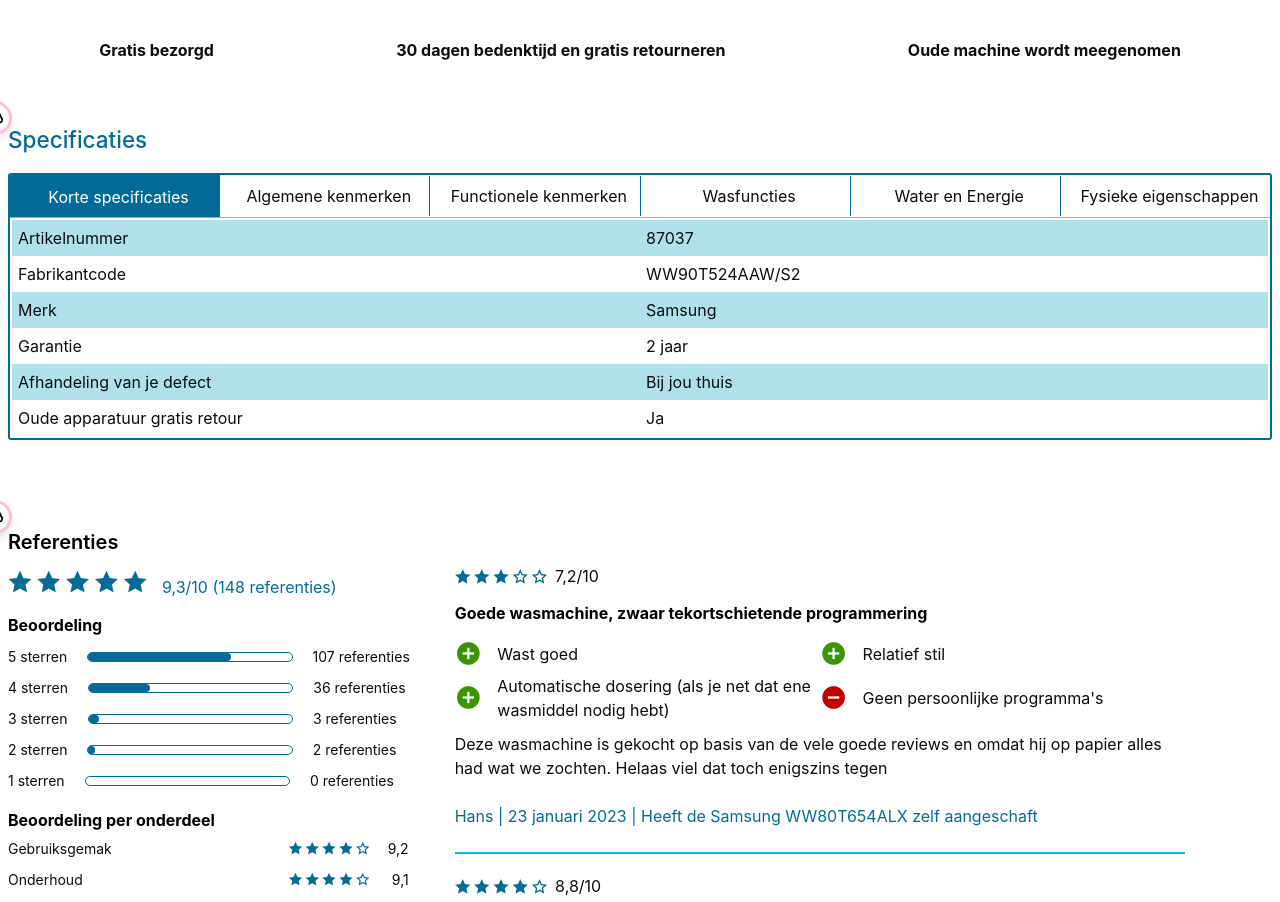
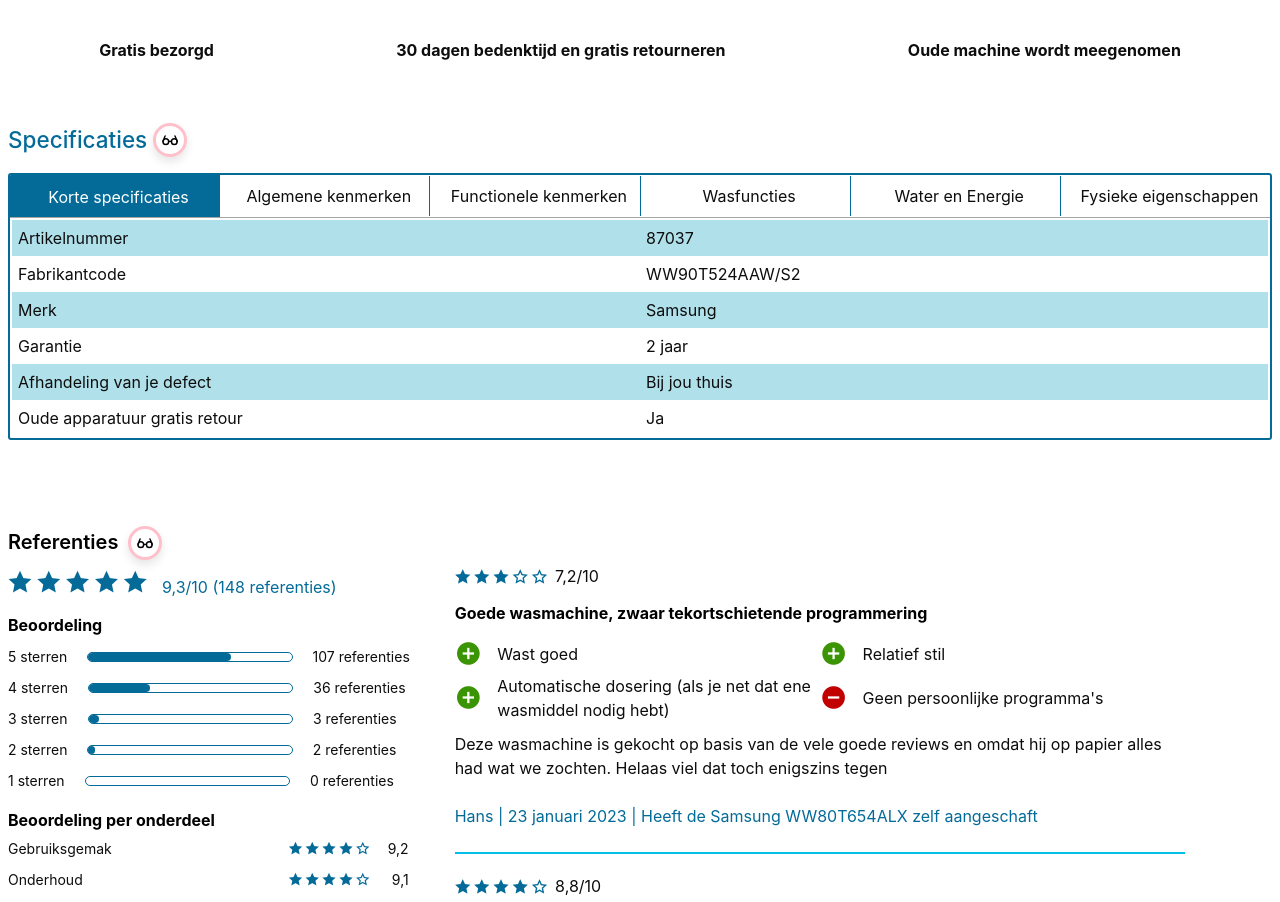
Before and after one commit to basdebruin/senioren-webshop, a SvelteKit app: page /products/wasmachines/samsung in a window 1280 px wide. Shown: the part 800-1702 px from the top of the page. Built offline with nearby package versions, Linux system fonts and the light colour scheme.

Commit message:
tooltip placement

```diff
--- a/src/routes/products/wasmachines/samsung/+page.svelte
+++ b/src/routes/products/wasmachines/samsung/+page.svelte
@@ -92,10 +92,10 @@ import Tooltip from "$lib/Tooltip/Tooltip.svelte";
     </div>
 
     <!-- Specs -->
-    <Tooltip offsetTop={5}>
+    <h2 style="margin-bottom: 1rem">Specificaties</h2>
+    <Tooltip offsetLeft={175} offsetTop={-20}>
         <b>Gedoseerde informatie.</b> Vaak zijn de specificaties heel uitvoerig en dat vereist vaak veel scrollen, waardoor een pagina onoverzichtelijk is voor de oudere bezoeker. Veel informatie kun je door middel van tabbladen gecontroleerd en gedoseerd weergeven.
     </Tooltip>
-    <h2 style="margin-bottom: 1rem">Specificaties</h2>
     <Specs/>
 
 </div>
@@ -107,10 +107,10 @@ import Tooltip from "$lib/Tooltip/Tooltip.svelte";
 
 <div class="container grid-xl reviews">
     <!-- Reviews -->
-    <Tooltip>
+    <h3>Referenties</h3>
+    <Tooltip offsetLeft={150} offsetTop={-8}>
         <b>Recensies.</b> De mening van andere kopers doet ertoe (al zijn er ouderen die recensies juist wantrouwen, want 'die schrijven ze vast zelf'). Regelmatig werd er ook nog op externe reviewsites gekeken. Plaats bovenin de plus- en minpunten en daarna het de recensie opdat men sneller de belangrijke info tot zich kan nemen.
     </Tooltip>
-    <h3>Referenties</h3>
 
     <Reviews />
 
```
